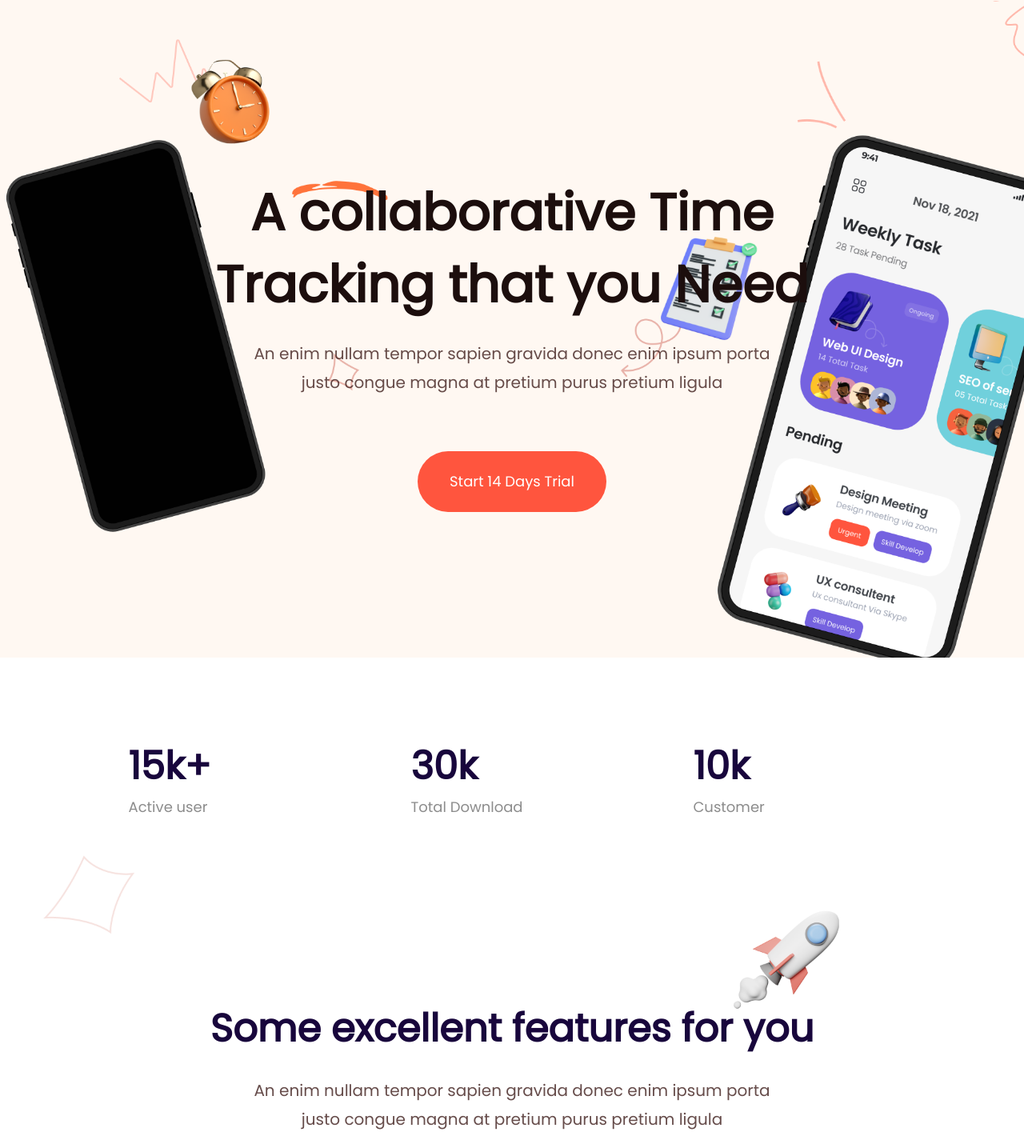
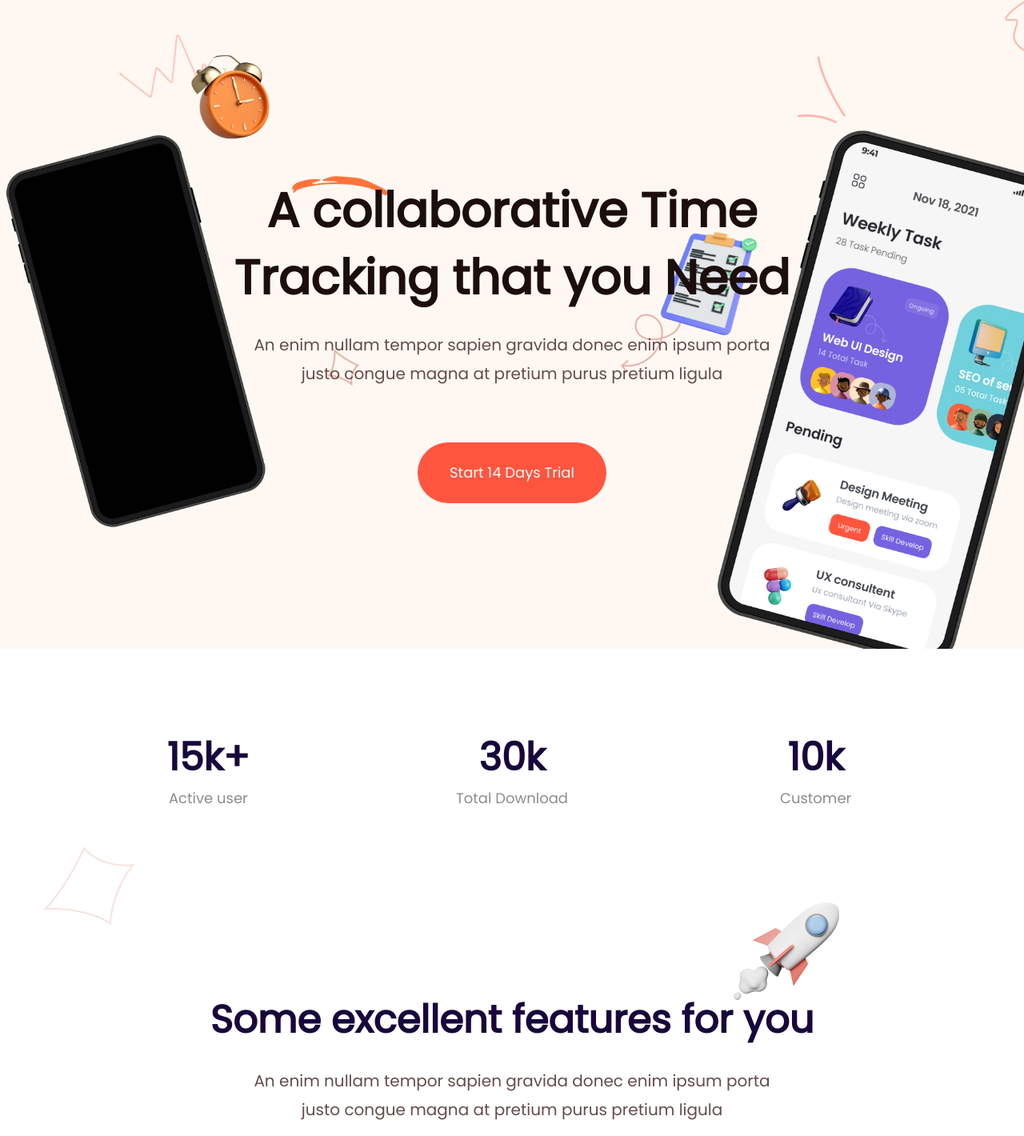
Before and after one commit to SamandarTursunov/SaaSto, a plain HTML site: page index.html in a window 1280 px wide. Shown: the part 99-1519 px from the top of the page at 80% size. Drawn offline with Linux system fonts and the light colour scheme; a script that the page names is missing.

Commit message:
changed fonts , etc ...

```diff
--- a/css/style.css
+++ b/css/style.css
@@ -261,7 +261,7 @@ body {
 }
 .header-block__title_black {
 	font-weight: 700;
-	font-size: 64px;
+	font-size: 60px;
 	line-height: 140.625%;
 	color: #1C0E0D;
 	text-align: center;
@@ -309,8 +309,9 @@ body {
 .indicator {
 	display: flex;
 	flex-wrap: wrap;
-	align-items: flex-start;
-	padding: 94px 0px 223px 80px;
+	align-items: center;
+	text-align: center;
+	padding: 94px 0px 223px 0px;
 }
 .indicator__head {
 	flex: 0 1 33.3333%;
@@ -335,8 +336,6 @@ body {
 @media (max-width: 992px) {
 	.indicator {
 		padding: 94px 0px 80px 0px;
-		align-items: center;
-		text-align: center;
 	}
 }
 @media (max-width: 768px) {
```
